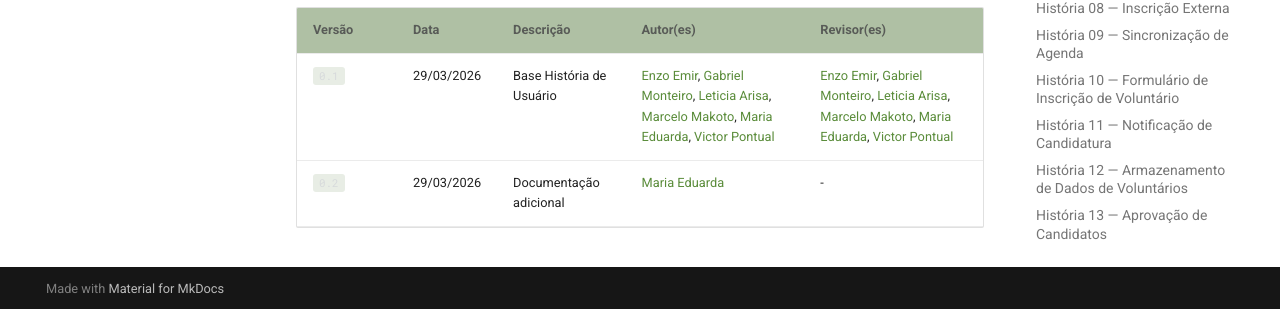
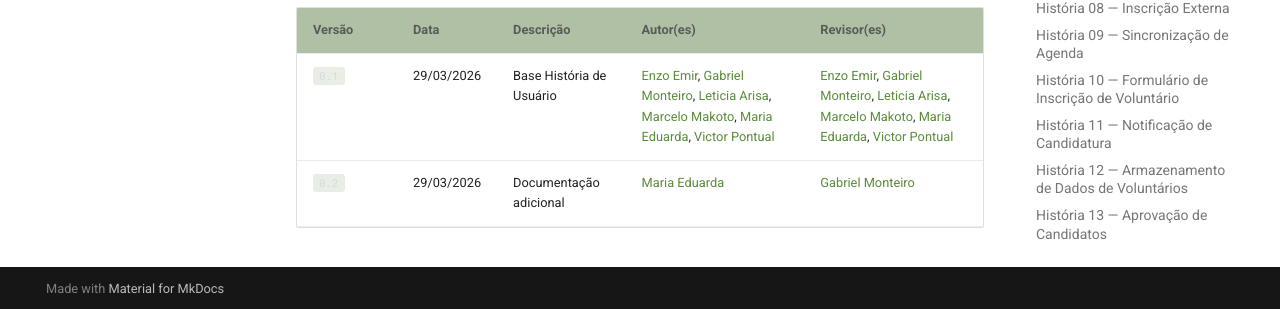
Before and after one commit to EnzoEmir/IDB_JOVEM_DOC, an MkDocs documentation site: the page built from docs/projeto/historia_usuario_novo.md, in a window 1280 px wide and 900 px high, scrolled down 11712 px. Shown: the part 588-897 px from the top of the window. Built offline with MkDocs 1.6.1 and Material for MkDocs 9.7.7, drawn with Linux system fonts in a browser that asks for light colours; comment, search, counter and statistics services are not loaded.

Commit message:
Add revisor história de usuário

```diff
--- a/docs/projeto/historia_usuario_novo.md
+++ b/docs/projeto/historia_usuario_novo.md
@@ -444,4 +444,4 @@ A tabela [2](#tabela-modelo) será utilizada como modelo para a elaboração das
 | Versão | Data       | Descrição                                 | Autor(es)                                     | Revisor(es) |
 |--------|------------|--------------------------------------------|-----------------------------------------------|-------------|
 | `0.1`    | 29/03/2026 | Base História de Usuário | [Enzo Emir](https://github.com/EnzoEmir), [Gabriel Monteiro](https://github.com/GabrielSMonteiro), [Leticia Arisa](https://github.com/Leticia-Arisa-K-Higa), [Marcelo Makoto](https://github.com/MM4K), [Maria Eduarda](https://github.com/dudaa28), [Victor Pontual](https://github.com/VictorPontual) | [Enzo Emir](https://github.com/EnzoEmir), [Gabriel Monteiro](https://github.com/GabrielSMonteiro), [Leticia Arisa](https://github.com/Leticia-Arisa-K-Higa), [Marcelo Makoto](https://github.com/MM4K), [Maria Eduarda](https://github.com/dudaa28), [Victor Pontual](https://github.com/VictorPontual) |
-| `0.2`    | 29/03/2026 | Documentação adicional | [Maria Eduarda](https://github.com/dudaa28) |     -     |
+| `0.2`    | 29/03/2026 | Documentação adicional | [Maria Eduarda](https://github.com/dudaa28) |     [Gabriel Monteiro](https://github.com/GabrielSMonteiro)     |
```
